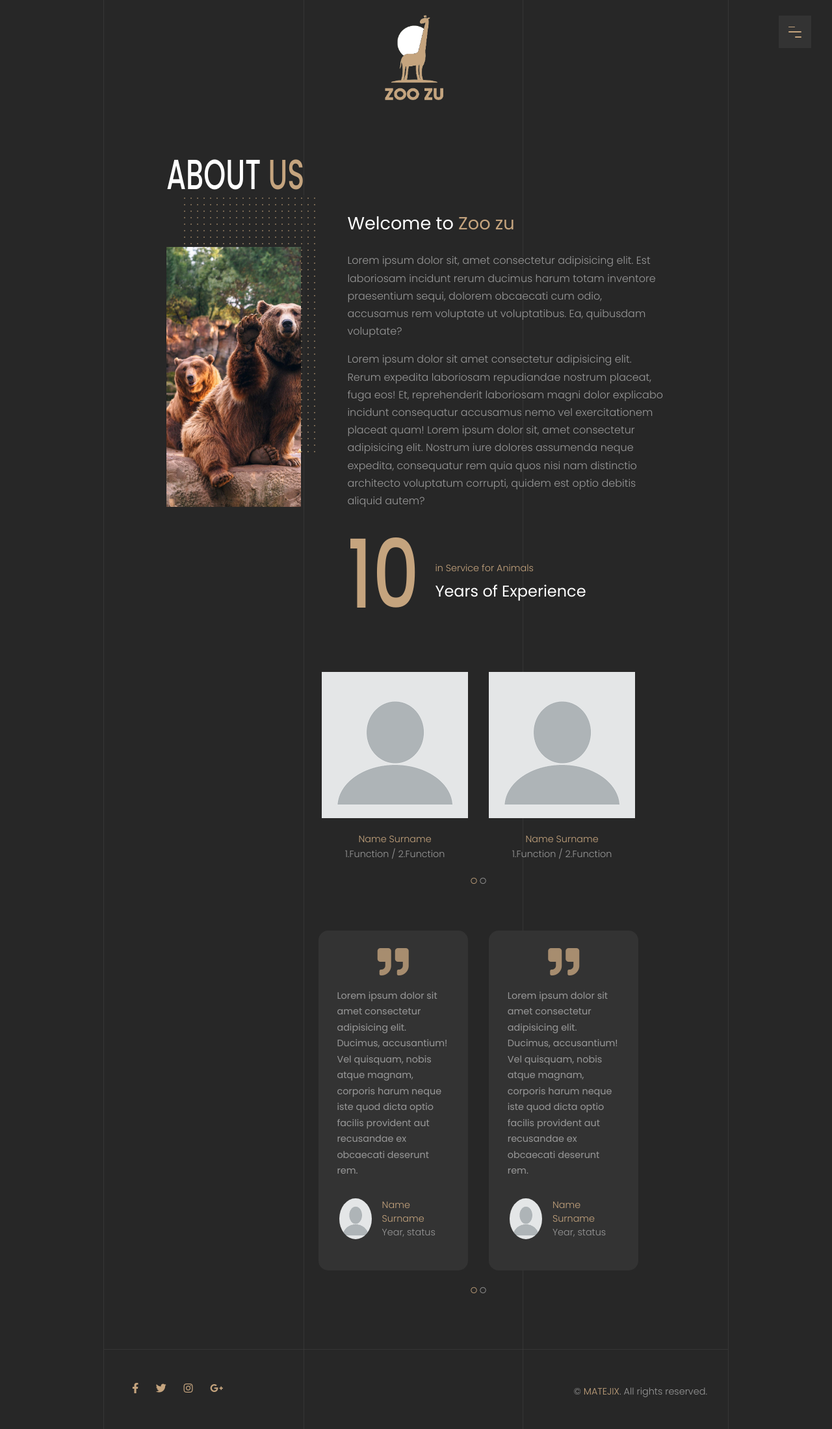
After one commit to Matejix/Semestralna_praca_Matej_Juricek, a PHP site: page /about_us.html in a window 1280 px wide. The commit adds this page. Shown: the whole page at 65% size. Run offline with PHP 8.4, Linux system fonts and the light colour scheme; some libraries are stand-ins or nearby versions.

Commit message:
New page added, links

```diff
--- /dev/null
+++ b/about_us.html
@@ -0,0 +1,162 @@
+<!DOCTYPE html>
+<html lang="sk">
+  <head>
+    <meta charset="UTF-8" />
+    <meta http-equiv="X-UA-Compatible" content="IE=edge" />
+    <meta name="viewport" content="width=device-width, initial-scale=1.0" />
+    <title>Zoo zu - About us</title>
+    <link
+      rel="stylesheet"
+      href="https://pro.fontawesome.com/releases/v5.10.0/css/all.css"
+      integrity="sha384-AYmEC3Yw5cVb3ZcuHtOA93w35dYTsvhLPVnYs9eStHfGJvOvKxVfELGroGkvsg+p"
+      crossorigin="anonymous"
+    />
+    <link rel="stylesheet" href="css/style.css" />
+    <link rel="preconnect" href="https://fonts.googleapis.com">
+    <link rel="preconnect" href="https://fonts.gstatic.com" crossorigin>
+    <link href="https://fonts.googleapis.com/css2?family=Poppins:ital,wght@0,100;0,200;0,300;0,400;0,500;0,600;0,700;0,800;0,900;1,100;1,200;1,300;1,400;1,500;1,600;1,700;1,800;1,900&display=swap" rel="stylesheet">
+  </head>
+  <body>
+        <div class="wrapper">
+            <div class="button-menu-wrapper">
+                <button class="hamburger" type="button" id="hamburger-button">
+                <span class="hamburger-line top-left"></span>
+                <span class="hamburger-line middle"></span>
+                <span class="hamburger-line bottom-right"></span>
+                </button>
+            </div>
+
+            <div class="side-menu">
+                <ul class="menu">
+                <li class="menu-item"><a href="index.html">Home</a></li>
+                <li class="menu-item"><a href="about_us.html">About</a></li>
+                <li class="menu-item"><a href="#">Gallery</a></li>
+                </ul>
+            </div>
+
+            <div class="side-menu-shade"></div>
+
+            <div class="wrapper-middle-lines"></div>
+            <div class="logo">
+                <a href="index.html"><img src="./img/logo2.png" alt="Logo Zoo zu" /></a>
+            </div>
+
+            <div class="container">
+                <div class="about-wrapper">
+                <h1>About <span>Us</span></h1>
+                    <div class="about-article">
+                        <div class="about-img-wrapper">
+                            <div class="about-img">
+                                <img src="./img/about-image.jpg" alt="obrazok medveda">
+
+                            </div>
+                            <div class="img-dotted-shadow"></div>
+                        </div>
+
+                        <div class="about-text">
+                            <h2>Welcome to <span> Zoo zu </span></h2>
+                            <p>Lorem ipsum dolor sit, amet consectetur adipisicing elit. Est laboriosam incidunt rerum ducimus
+                                harum totam inventore praesentium sequi, dolorem obcaecati cum odio, accusamus rem voluptate ut voluptatibus.
+                                Ea, quibusdam voluptate?
+                            </p>
+                            <p> Lorem ipsum dolor sit amet consectetur adipisicing elit. Rerum expedita laboriosam repudiandae nostrum placeat,
+                                fuga eos! Et, reprehenderit laboriosam magni dolor explicabo incidunt consequatur accusamus nemo vel exercitationem placeat quam! Lorem ipsum dolor sit, amet consectetur adipisicing elit. Nostrum iure dolores assumenda neque expedita,
+                                consequatur rem quia quos nisi nam distinctio architecto voluptatum corrupti, quidem est optio debitis aliquid autem?
+                            </p>
+                            <div class="experience-block">
+                                <div class="number">10</div>
+                                <div class="year">
+                                    <h6>in Service for Animals</h6>
+                                    <h4>Years of Experience</h4>
+                                </div>
+                            </div>
+                        </div>
+                    </div>
+                    <div class="employees-wrapper">
+                        <div class="employees-list">
+                            <div class="employees">
+                                <div class="one-employee">
+                                    <img src="./img/profile_picture.png" alt="profilova fotka">
+                                    <div class="employee-information">
+                                        <div class="info-text">
+                                            <span>Name Surname</span>
+                                            <span>1.Function / 2.Function</span>
+                                        </div>
+                                    </div>
+                                </div>
+
+                                <div class="one-employee">
+                                    <img src="./img/profile_picture.png" alt="profilova fotka">
+                                    <div class="employee-information">
+                                        <div class="info-text">
+                                            <span>Name Surname</span>
+                                            <span>1.Function / 2.Function</span>
+                                        </div>
+                                    </div>
+                                </div>
+                            </div>
+                            <div class="dots">
+                                <i class="far fa-circle active"></i>
+                                <i class="far fa-circle"></i>
+                            </div>
+                        </div>
+                    </div>
+                    <div class="reviews-from-visitor-wrapper">
+                        <div class="visitor-list">
+                            <div class="visitors">
+                                <div class="review">
+                                    <i class="fas fa-quote-right"></i>
+                                    <p>Lorem ipsum dolor sit amet consectetur adipisicing elit. Ducimus, accusantium! Vel quisquam, nobis atque magnam, corporis
+                                        harum neque iste quod dicta optio facilis provident aut recusandae ex obcaecati deserunt rem.
+                                    </p>
+                                    <div class="visitor-info">
+                                        <img src="./img/profile_picture.png" alt="profilova fotka">
+                                        <div class="column-info">
+                                            <span>Name Surname</span>
+                                            <span>Year, status</span>
+                                        </div>
+                                    </div>
+                                </div>
+                                <div class="review">
+                                    <i class="fas fa-quote-right"></i>
+                                    <p>Lorem ipsum dolor sit amet consectetur adipisicing elit. Ducimus, accusantium! Vel quisquam, nobis atque magnam, corporis
+                                        harum neque iste quod dicta optio facilis provident aut recusandae ex obcaecati deserunt rem.
+                                    </p>
+                                    <div class="visitor-info">
+                                        <img src="./img/profile_picture.png" alt="profilova fotka">
+                                        <div class="column-info">
+                                            <span>Name Surname</span>
+                                            <span>Year, status</span>
+                                        </div>
+                                    </div>
+                                </div>
+                            </div>
+                            <div class="dots">
+                                <i class="far fa-circle active"></i>
+                                <i class="far fa-circle"></i>
+                            </div>
+                        </div>
+                    </div>
+                </div>
+            </div>
+
+            <div class="footer">
+                <div class="social_icons light-orange">
+                <i class="fab fa-facebook-f"></i>
+                <i class="fab fa-twitter"></i>
+                <i class="fab fa-instagram"></i>
+                <i class="fab fa-google-plus-g"></i>
+                </div>
+                <div class="copyright">
+                <p>
+                    &copy <span class="light-orange"> Matejix</span>. All rights
+                    reserved.
+                </p>
+                </div>
+            </div>
+        </div>
+    </div>
+
+     <script src="./js/main.js"></script>
+</body>
+</html>
--- a/css/style.css
+++ b/css/style.css
@@ -5,7 +5,7 @@ body {
 
   color: #999;
   font-size: 1rem;
-  font-family: "Roboto", sans-serif;
+  font-family: "Poppins","Roboto", sans-serif;
 }
 
 .wrapper {
@@ -578,3 +578,214 @@ input[type=submit]{
   background-color: #fff;
   color:black;
 }
+
+/*______ABOUT US________________________________________*/
+
+.about-wrapper{
+  width: 80%;
+  text-align: left;
+  margin: 0 auto;
+}
+
+.about-wrapper h1{
+  text-transform: uppercase;
+  transform: scaleY(1.5);
+  font-weight: 500;
+  font-size: 2.7em;
+  color: #fff;
+  margin-bottom: 0;
+}
+
+.about-wrapper h1 span{
+  color: #c5a47e;
+}
+
+.about-article{
+  display: flex;
+  justify-content: space-between;
+}
+
+.about-img-wrapper{
+  position: relative;
+  width: 30%;
+  height: 400px;
+}
+
+.about-img{
+  width: 90%;
+  height: 100%;
+  overflow: hidden;
+  padding-top: 80px;
+}
+
+.about-img img{
+  position: relative;
+  transform: translateX(-10%);
+  height: 400px;
+}
+.img-dotted-shadow{
+  position: absolute;
+  top: 0;
+  right: 0;
+  background-image: radial-gradient(#c5a47e 20%, #272727 20%);
+  background-size: 10px 10px;
+  width: 90%;
+  height: 400px;
+  opacity: 0.5;
+  z-index: -1;
+}
+
+.about-text{
+  width: 70%;
+  padding-left: 3em;
+}
+
+.about-text h2{
+color: #fff;
+font-weight: 400;
+font-size: 1.7em;
+}
+
+.about-text h2 span{
+  color: #c5a47e;
+}
+
+.about-text p{
+  font-weight: 300;
+  line-height: 1.7em;
+}
+
+.experience-block{
+  display: flex;
+}
+
+.number{
+  font-size: 7em;
+  transform: scaleY(1.3);
+  color: #c5a47e;
+  font-weight: 500;
+}
+
+.year{
+  padding-top: 4em;
+  margin-left: 1.5em;
+}
+.year h4{
+  color: #fff;
+  font-weight: 400;
+  font-size: 1.5em;
+  margin: 0;
+}
+
+.year h6{
+  color: #c5a47e;
+  font-weight: 300;
+  font-size: 0.9em;
+  margin: 0;
+  margin-bottom: 0.5em;
+}
+
+.employees-wrapper{
+  margin: 5em 0;
+}
+
+.employees-wrapper,
+.reviews-from-visitor-wrapper{
+  margin: 50px 0 0 auto;
+  width: 75%;
+}
+
+.employees-list,
+.visitor-list{
+  display: flex;
+  justify-content: center;
+  flex-direction: column;
+  align-items: center;
+}
+
+.employees,
+.visitors{
+  display: flex;
+  justify-content: center;
+}
+
+.one-employee{
+  margin: 1em;
+}
+
+
+.info-text{
+  display: flex;
+  text-align: center;
+  flex-direction: column;
+  font-weight: 300;
+  font-size: 0.9em;
+}
+
+.info-text span:first-child{
+  margin-top: 1em;
+  margin-bottom: .2em;
+  color: #c5a47e;
+}
+.dots{
+  cursor: pointer;
+}
+
+.dots i{
+  transition: 0.5s ease;
+  font-size: 0.6em;
+}
+.dots .active,
+.dots i:hover{
+  color:#c5a47e;
+}
+
+
+.review{
+  background-color: #333;
+  border-radius: 15px;
+  width: 40%;
+  margin: 1em;
+  text-align: center;
+}
+
+.review p{
+  padding: 0 2em;
+  font-size: 0.9em;
+  font-weight: 400;
+  line-height: 1.7em;
+  text-align: left;
+}
+
+.review i{
+  font-size: 3em;
+  color: #c5a47e;
+  opacity: 0.8;
+  padding-top: 0.5em;
+}
+
+.visitor-info{
+  display: flex;
+  padding: 1em 2em 3em 2em;
+  text-align: left;
+}
+.visitor-info img{
+  border-radius: 50%;
+  width: 50px;
+  margin-right: 1em;
+}
+
+.column-info{
+  display: flex;
+  flex-direction: column;
+  justify-content: end;
+}
+
+.column-info span{
+  font-size: 0.9em;
+  font-weight: 300;
+}
+
+.column-info span:first-child{
+  color: #c5a47e;
+}
```
Also changed, not shown: discover_more.html (+7 -10 lines), index.html (+8 -11 lines), img/about-image.jpg (added).
